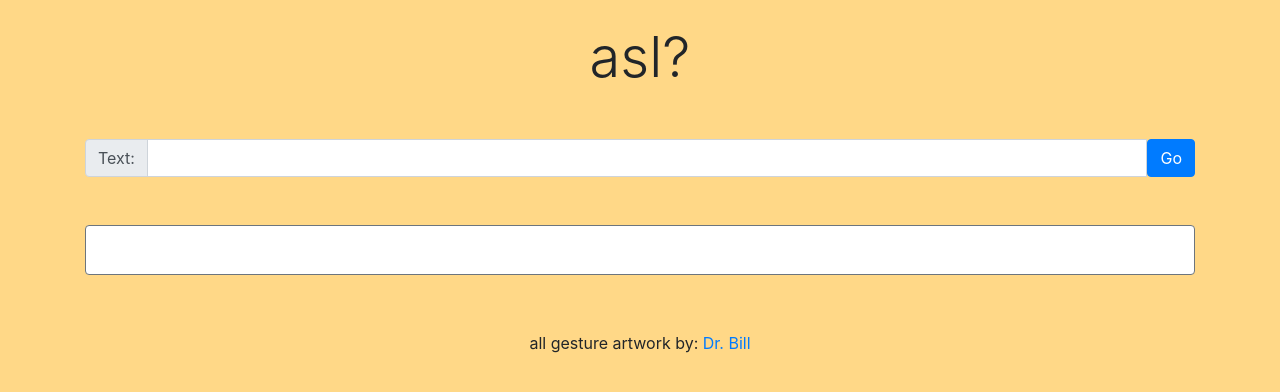
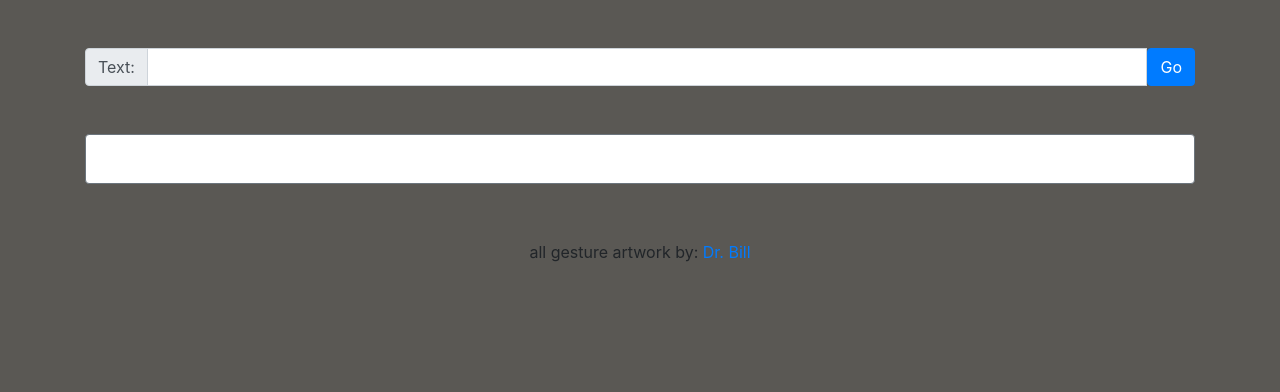
Before and after one commit to coltandrews/asl-translator, a plain HTML site: page index.html in a window 1280 px wide. Drawn offline with nearby package versions, Linux system fonts and the light colour scheme.

Commit message:
change header

```diff
--- a/index.html
+++ b/index.html
@@ -20,7 +20,7 @@
     <main>
         <header>
             <div class="container text-center page-header mt-4">
-                <h2 class="display-4">asl?</h2>
+                <h2 class="display-4"></h2>
             </div>
         </header>
         <div class="container">
--- a/styles.css
+++ b/styles.css
@@ -1,5 +1,5 @@
 body {
-  background-color: #FFD887;
+  background-color: #5a5854;
 }
 #images {
   background-color: white;
```
